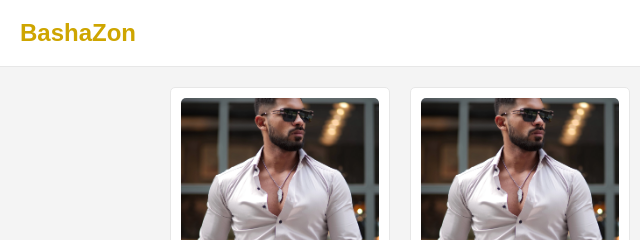
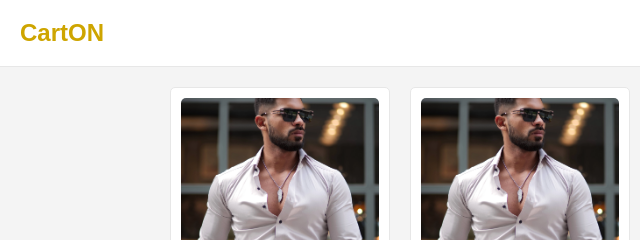
Before and after one commit to skksharif/Add-To-Cart-Functionality, a plain HTML site: page index.html in a window 1280 px wide. Shown: the top 240 px of the page, 0-640 px from the left. Drawn offline with Linux system fonts and the light colour scheme.

Commit message:
Update index.html

```diff
--- a/index.html
+++ b/index.html
@@ -8,7 +8,7 @@
 </head>
 <body>
     <header class="header">
-        <h1 class="header__heading">BashaZon</h1>
+        <h1 class="header__heading">CartON</h1>
         <button class="header__cartbtn" id="cartBtn">Cart (<span id="cartCount">0</span>)</button>
     </header>
 
```
